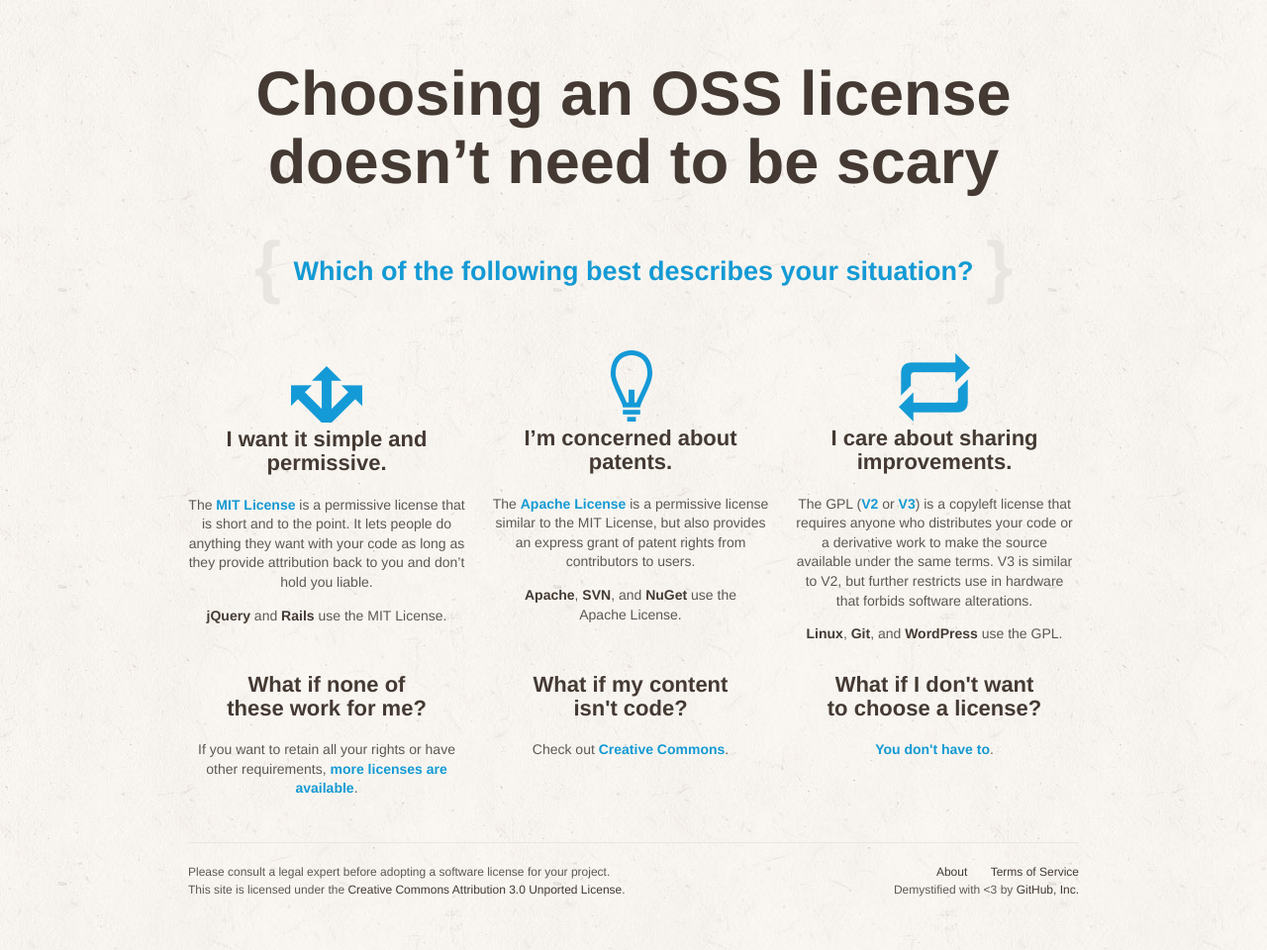
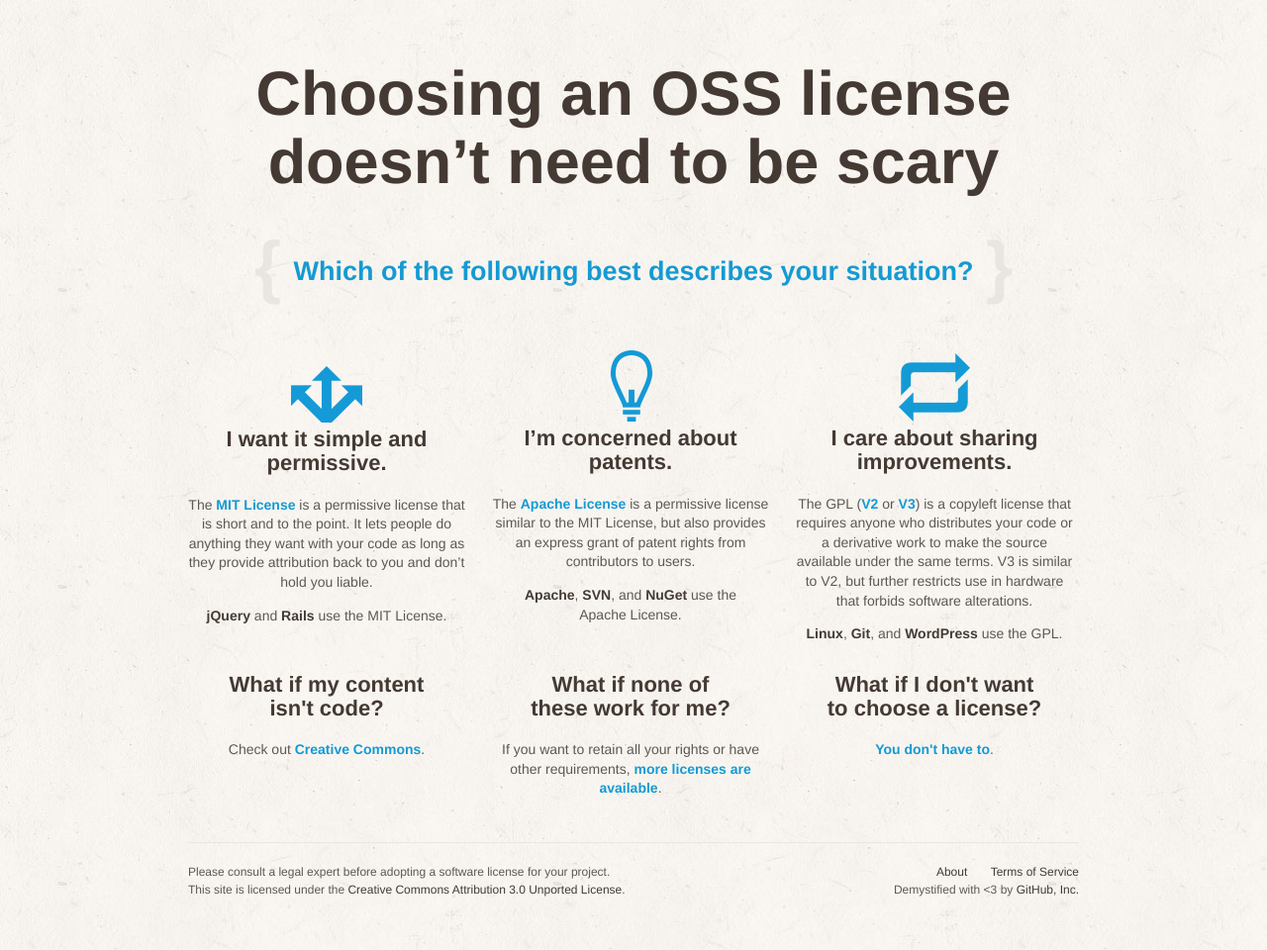
Before and after one commit to github/choosealicense.com, a Jekyll site: the page built from index.html, in a window 1280 px wide. Shown: the whole page at 99% size. Built offline with Jekyll 4.4.1, drawn with Linux system fonts in a browser that asks for light colours; some web fonts are replaced.

Commit message:
reorder homepage questions

```diff
--- a/index.html
+++ b/index.html
@@ -51,15 +51,15 @@
 </ul>
 <ul class="triptych see-more cf">
   <li>
+    <h3>What if my content isn't code?</h3>
+    <p>
+      Check out <a href="http://creativecommons.org/choose/">Creative Commons</a>.
+    </p>
+  </li>
+  <li>
     <h3>What if none of these work for me?</h3>
     <p>
       If you want to retain all your rights or have other requirements, <a href="licenses">more licenses are available</a>.
-    </p>
-  </li>
-  <li>
-    <h3>What if my content isn't code?</h3>
-    <p>
-      Check out <a href="http://creativecommons.org/choose/">Creative Commons</a>.
     </p>
   </li>
   <li>
```
